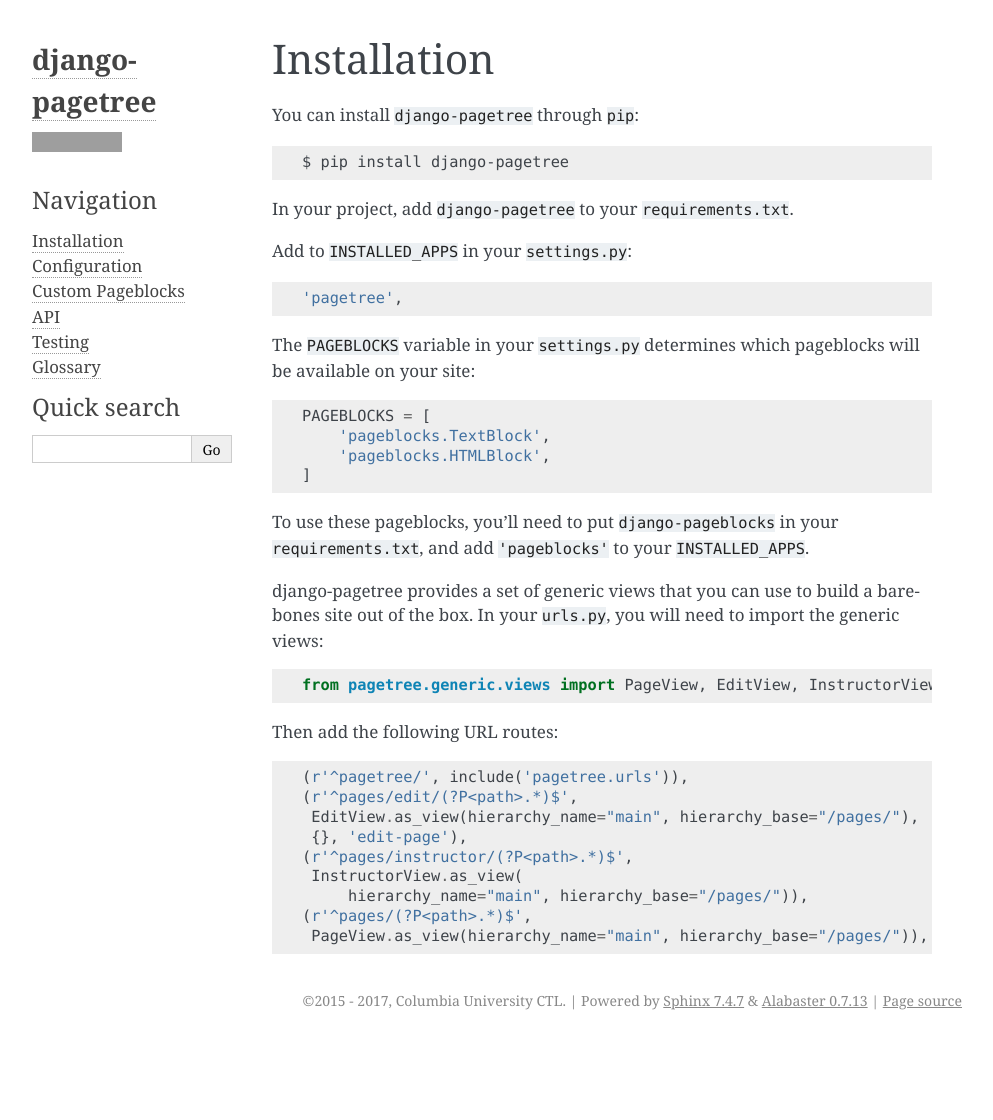
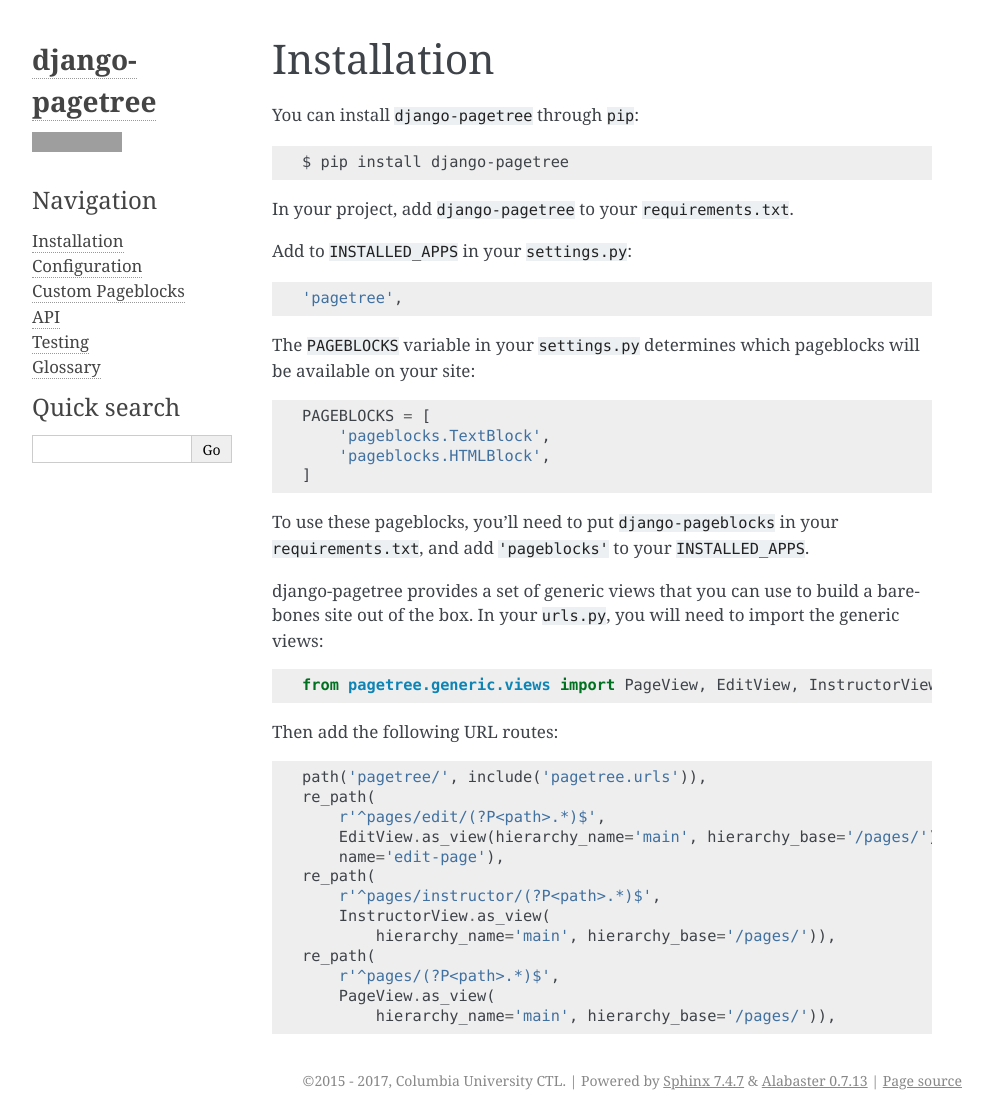
Before and after one commit to ccnmtl/django-pagetree, a Sphinx documentation site: the page built from docs/installation.rst, in a window 1280 px wide. Shown: the whole page, without its empty margins (148-1141 px from the left). Built offline with Sphinx 7.4.7, drawn with Linux system fonts in a browser that asks for light colours; before the commit the page ends 1040 px from its top, so only the background shows below that; grey boxes are pictures that could not be loaded.

Commit message:
docs: Update url routes for current django

```diff
--- a/docs/installation.rst
+++ b/docs/installation.rst
@@ -30,12 +30,16 @@
 
 Then add the following URL routes::
 
-  (r'^pagetree/', include('pagetree.urls')),
-  (r'^pages/edit/(?P<path>.*)$',
-   EditView.as_view(hierarchy_name="main", hierarchy_base="/pages/"),
-   {}, 'edit-page'),
-  (r'^pages/instructor/(?P<path>.*)$',
-   InstructorView.as_view(
-       hierarchy_name="main", hierarchy_base="/pages/")),
-  (r'^pages/(?P<path>.*)$',
-   PageView.as_view(hierarchy_name="main", hierarchy_base="/pages/")),
+    path('pagetree/', include('pagetree.urls')),
+    re_path(
+        r'^pages/edit/(?P<path>.*)$',
+        EditView.as_view(hierarchy_name='main', hierarchy_base='/pages/'),
+        name='edit-page'),
+    re_path(
+        r'^pages/instructor/(?P<path>.*)$',
+        InstructorView.as_view(
+            hierarchy_name='main', hierarchy_base='/pages/')),
+    re_path(
+        r'^pages/(?P<path>.*)$',
+        PageView.as_view(
+            hierarchy_name='main', hierarchy_base='/pages/')),
```
